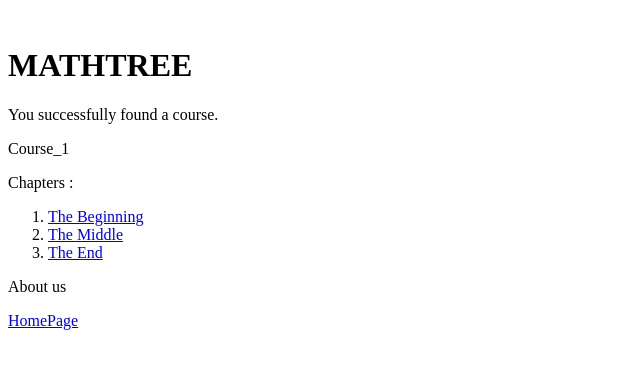
After one commit to Fafookalfon/MathTree_Prototype, a Django app: a page that uses MathTree/Courses/templates/Courses/course_view.html in a window 1280 px wide. The commit adds this page. Shown: the top 369 px of the page, without its empty margins (0-640 px from the left). Run offline with Django 3.2, Linux system fonts and the light colour scheme; data comes from the database, SQL or seed files in the repository; both versions use the stored data as it was after the commit.

Commit message:
Add list views for courses, course, page view for chapter

```diff
--- a/MathTree/Courses/models.py
+++ b/MathTree/Courses/models.py
@@ -13,6 +13,7 @@ class Course(models.Model) :
 
     x_position = models.IntegerField(default=0)
     y_position = models.IntegerField(default=0)
+    description = models.TextField(default = "")
 
 class Prerequisite(models.Model) :
 
@@ -22,14 +23,17 @@ class Prerequisite(models.Model) :
 
 
 class CourseTree(models.Model) :
+
     course = models.ForeignKey(Course, on_delete=models.CASCADE)
-    data = models.CharField(max_length = big_number)
+    data = models.TextField(default = "")
 
 
 class Chapter(models.Model) :
+
     index = models.IntegerField(default = -1)
     course = models.ForeignKey(Course, on_delete=models.CASCADE)
     name = models.CharField(max_length = big_number)
+    description = models.TextField(default = "")
 
     '''
     @admin.display(
@@ -46,9 +50,9 @@ class Exercise(models.Model) :
     chapter = models.ForeignKey(Chapter, on_delete=models.CASCADE)
     name = models.CharField(default = "name", max_length=big_number)
     difficulty = models.IntegerField(default = 1)
-    questions = models.CharField(max_length = big_number)
-    hints = models.CharField(max_length = big_number)
-    solutions = models.CharField(max_length = big_number)
+    questions = models.TextField(default = "")
+    hints = models.TextField(default = "")
+    solutions = models.TextField(default = "")
 
     def __str__(self) :
         return self.name
@@ -56,7 +60,7 @@ class Exercise(models.Model) :
 class ChapterPage(models.Model) :
     chapter = models.ForeignKey(Chapter, on_delete=models.CASCADE)
     index = models.IntegerField()
-    content = models.CharField(max_length = big_number)
+    content = models.TextField(default = "")
 
     def __str__(self) :
         return (self.chapter.__str__() + ', Page ' + str(self.index))
--- /dev/null
+++ b/MathTree/Courses/templates/Courses/course_view.html
@@ -0,0 +1,14 @@
+{% extends "HomePage/base.html" %}
+{% block content %}
+
+<p>You successfully found a course.</p>
+<p> {{course.name}}</p>
+<p>Chapters :</p>
+
+<ol>
+    {% for chapter in course.chapter_set.all %}
+    <li><a href = "{% url 'chapter_view' course.name chapter.index%}">{{chapter.name}}</a></li>
+    {% endfor %}
+</ol>
+
+{% endblock %}
--- a/MathTree/Courses/templates/Courses/course_list.html
+++ b/MathTree/Courses/templates/Courses/courses.html
@@ -7,7 +7,7 @@
 
     <ul>
         {% for course in Courses_list%}
-        <li><a href="">{{course.name}}</a></li>
+        <li><a href="{% url 'course_view' course.name %}">{{course.name}}</a></li>
         {% endfor %}
     </ul>
 {% endif %}
--- a/MathTree/Courses/urls.py
+++ b/MathTree/Courses/urls.py
@@ -4,4 +4,6 @@ from . import views
 
 urlpatterns = [
     path('', views.courses.as_view(), name = "courses"),
+    path('<str:course_name>/', views.course_view, name="course_view"),
+    path('<str:course_name>/<int:chapter_index>/', views.chapter_view, name= "chapter_view")
 ]
--- a/MathTree/Courses/views.py
+++ b/MathTree/Courses/views.py
@@ -1,16 +1,22 @@
-from django.shortcuts import render
+from django.shortcuts import render, get_object_or_404
 from django.views.generic.list import ListView
-from .models import Course
+from .models import Course, Chapter
 
 class courses(ListView) :
 
-    template = 'Courses/courses.html'
+    template_name = 'Courses/courses.html'
     context_object_name = 'Courses_list'
 
     def get_queryset(self) :
         return Course.objects.all()
 
-'''
-def courses(request) :
-    return render(request, 'Courses/courses.html')
-'''
+
+def course_view(request, course_name) :
+
+    course = Course.objects.filter(name=course_name).first()
+    return render(request, 'Courses/course_view.html', {"course" : course})
+
+def chapter_view(request, course_name, chapter_index) :
+
+    chapter = Chapter.objects.filter( course__name=course_name, index=chapter_index).first()
+    return render(request, 'Courses/chapter_view.html', {"chapter" : chapter})
```
Also changed, not shown: MathTree/Courses/templates/Courses/chapter_view.html (added, +7 -0 lines), MathTree/Courses/migrations/0006_auto_20210708_1934.py (added), MathTree/Courses/migrations/0007_chapter_description.py (added), MathTree/db.sqlite3.
